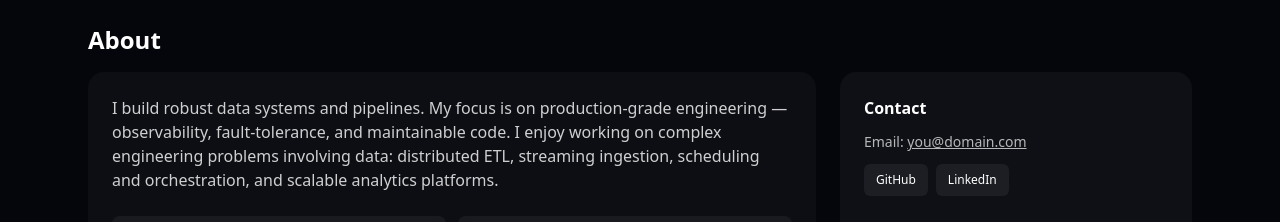
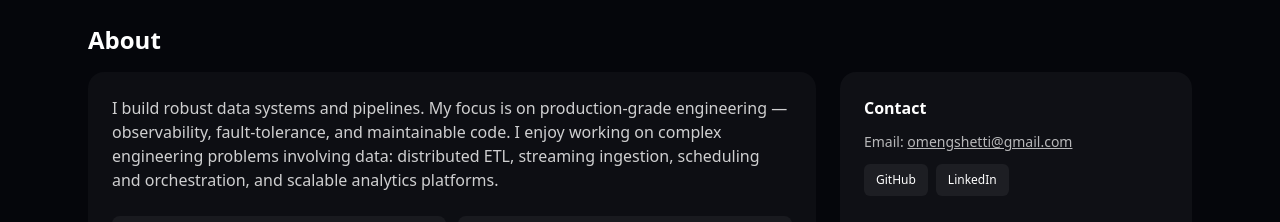
Before and after one commit to omiiii21/portfolio_om, a React (Vite) app: page / in a window 1280 px wide. Shown: the part 1420-1642 px from the top of the page. Built offline with nearby package versions, Linux system fonts and the light colour scheme.

Commit message:
add info

```diff
--- a/src/components/OmPortfolio.tsx
+++ b/src/components/OmPortfolio.tsx
@@ -389,10 +389,10 @@ export default function OmPortfolio(){
 
             <aside className="p-6 rounded-2xl bg-white/4">
               <h4 className="font-semibold">Contact</h4>
-              <div className="mt-3 text-sm text-white/70">Email: <a className="underline" href="mailto:you@domain.com">you@domain.com</a></div>
+              <div className="mt-3 text-sm text-white/70">Email: <a className="underline" href="mailto:omengshetti@gmail.com ">omengshetti@gmail.com </a></div>
               <div className="mt-3 flex gap-2 text-xs">
-                <a className="px-3 py-2 rounded-md bg-white/6" href="#">GitHub</a>
-                <a className="px-3 py-2 rounded-md bg-white/6" href="#">LinkedIn</a>
+                <a className="px-3 py-2 rounded-md bg-white/6" href="https://github.com/omiiii21">GitHub</a>
+                <a className="px-3 py-2 rounded-md bg-white/6" href="https://www.linkedin.com/in/ommengshetti/">LinkedIn</a>
               </div>
 
               <div className="mt-6">
```
